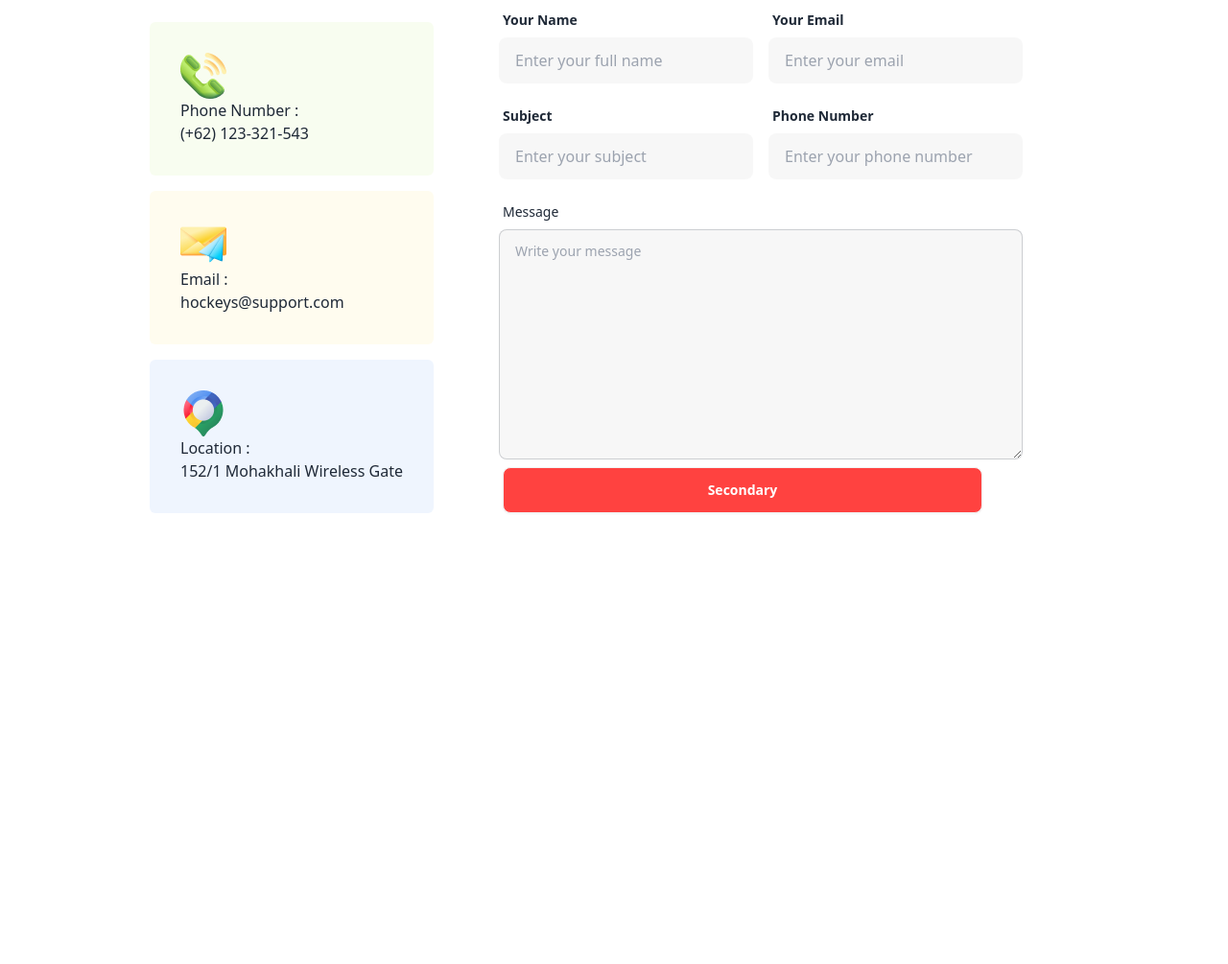
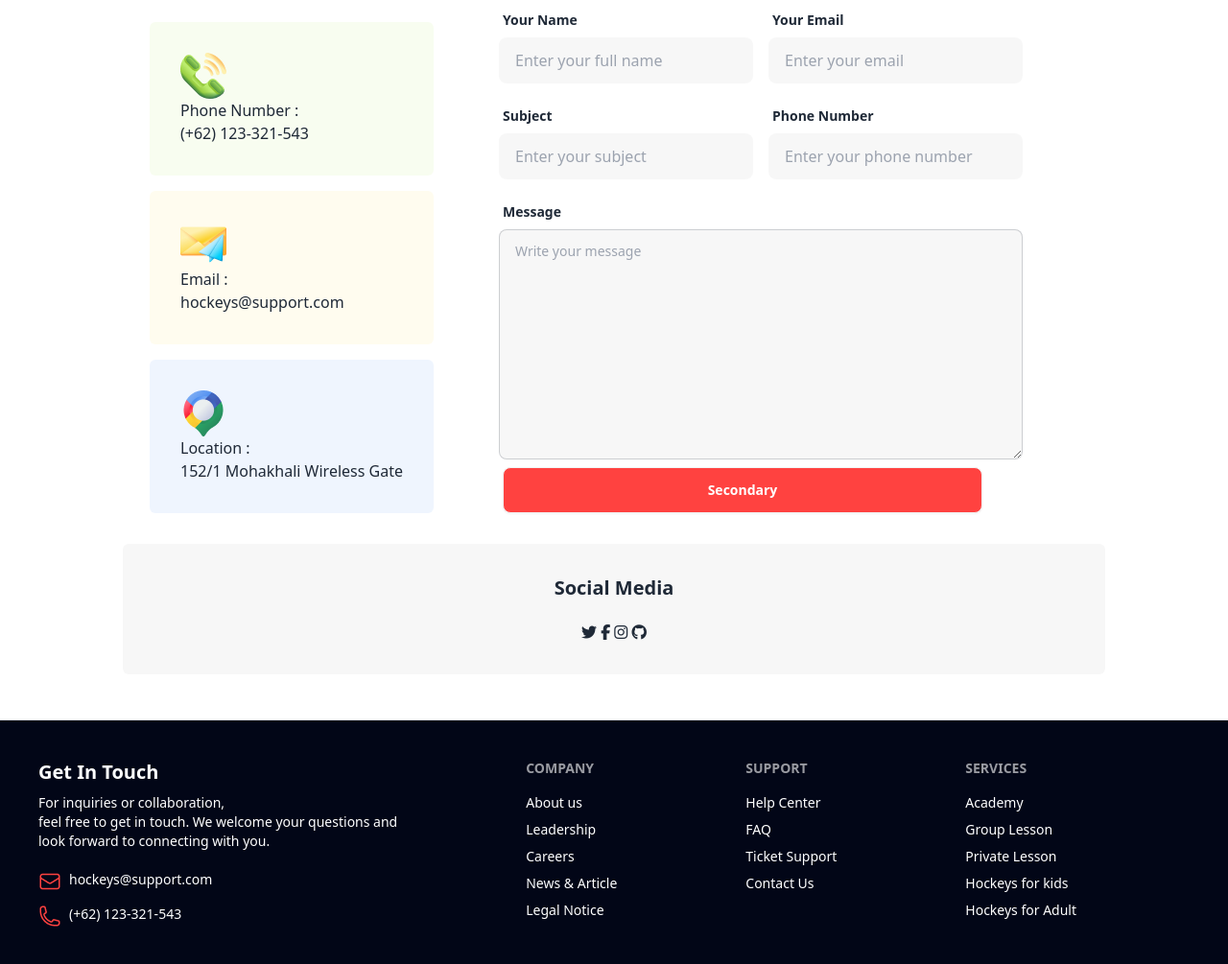
Before and after one commit to ashyxia/Assignment-3, a plain HTML site: page index.html in a window 1280 px wide. Shown: the part 4015-5020 px from the top of the page at 96% size. Before the commit the page ends 4582 px from the top, so only its background shows below. Drawn offline with nearby package versions, Linux system fonts and the light colour scheme.

Commit message:
footer addd

```diff
--- a/index.html
+++ b/index.html
@@ -4,6 +4,8 @@
     <meta charset="UTF-8" />
     <meta name="viewport" content="width=device-width, initial-scale=1.0" />
     <title>Landing Page</title>
+    <!-- Font awesome -->
+    <link rel="stylesheet" href="https://cdnjs.cloudflare.com/ajax/libs/font-awesome/6.5.1/css/all.min.css">
     <!-- DaisyUI -->
     <link
       href="https://cdn.jsdelivr.net/npm/daisyui@4.6.0/dist/full.min.css"
@@ -612,7 +614,7 @@
                 </div>
                 <label class="form-control">
                   <div class="label">
-                    <span class="label-text">Message</span>
+                    <span class="label-text font-bold">Message</span>
                   </div>
                   <textarea class="textarea textarea-bordered input-bg-NL lg:h-60 h-24" placeholder="Write your message"></textarea>
                   <div class="label">
@@ -624,7 +626,57 @@
           </div>
         </div>
       </section>
+      <section>
+        <div class=" input-bg-NL py-8 rounded-md">
+          <h3 class="text-xl font-bold text-center">Social Media</h3>
+          <div class="text-center pt-5">
+            <a href=""><i class="fa-brands fa-twitter"></i></a>
+            <a href=""><i class="fa-brands fa-facebook-f"></i></a>
+            <a href=""><i class="fa-brands fa-instagram"></i></a>
+            <a href=""><i class="fa-brands fa-github"></i></a>
+          </div>
+        </div>
+      </section>
     </main>
-    <footer></footer>
+    <footer class="footer p-10 bg-slate-950 text-white text-base-content mt-4 lg:mt-12">
+      <aside>
+        <h3 class="text-xl font-bold">Get In Touch</h3>
+        <p>For inquiries or collaboration,<br> feel free to get in touch. We welcome your questions and <br> look forward to connecting with you.</p>
+        <div>
+          <div class="flex space-x-2 pt-3">
+            <img src="./icons/mail-icon.png" alt="">
+            <p>hockeys@support.com</p>
+          </div>
+          <div class="flex space-x-2 pt-3">
+            <img src="./icons/call-icon.png" alt="">
+            <p>(+62) 123-321-543</p>
+          </div>
+        </div>
+      </aside>
+
+      <nav>
+        <header class="footer-title">Company</header>
+        <a class="link link-hover">About us</a>
+        <a class="link link-hover">Leadership</a>
+        <a class="link link-hover">Careers</a>
+        <a class="link link-hover">News & Article</a>
+        <a class="link link-hover">Legal Notice</a>
+      </nav>
+      <nav>
+        <header class="footer-title">Support</header>
+        <a class="link link-hover">Help Center</a>
+        <a class="link link-hover">FAQ</a>
+        <a class="link link-hover">Ticket Support</a>
+        <a class="link link-hover">Contact Us</a>
+      </nav>
+      <nav>
+        <header class="footer-title">Services</header>
+        <a class="link link-hover">Academy</a>
+        <a class="link link-hover">Group Lesson</a>
+        <a class="link link-hover">Private Lesson</a>
+        <a class="link link-hover">Hockeys for kids</a>
+        <a class="link link-hover">Hockeys for Adult</a>
+      </nav>
+    </footer>
   </body>
 </html>
```
Also changed, not shown: icons/call-icon.png (added), icons/mail-icon.png (added).
